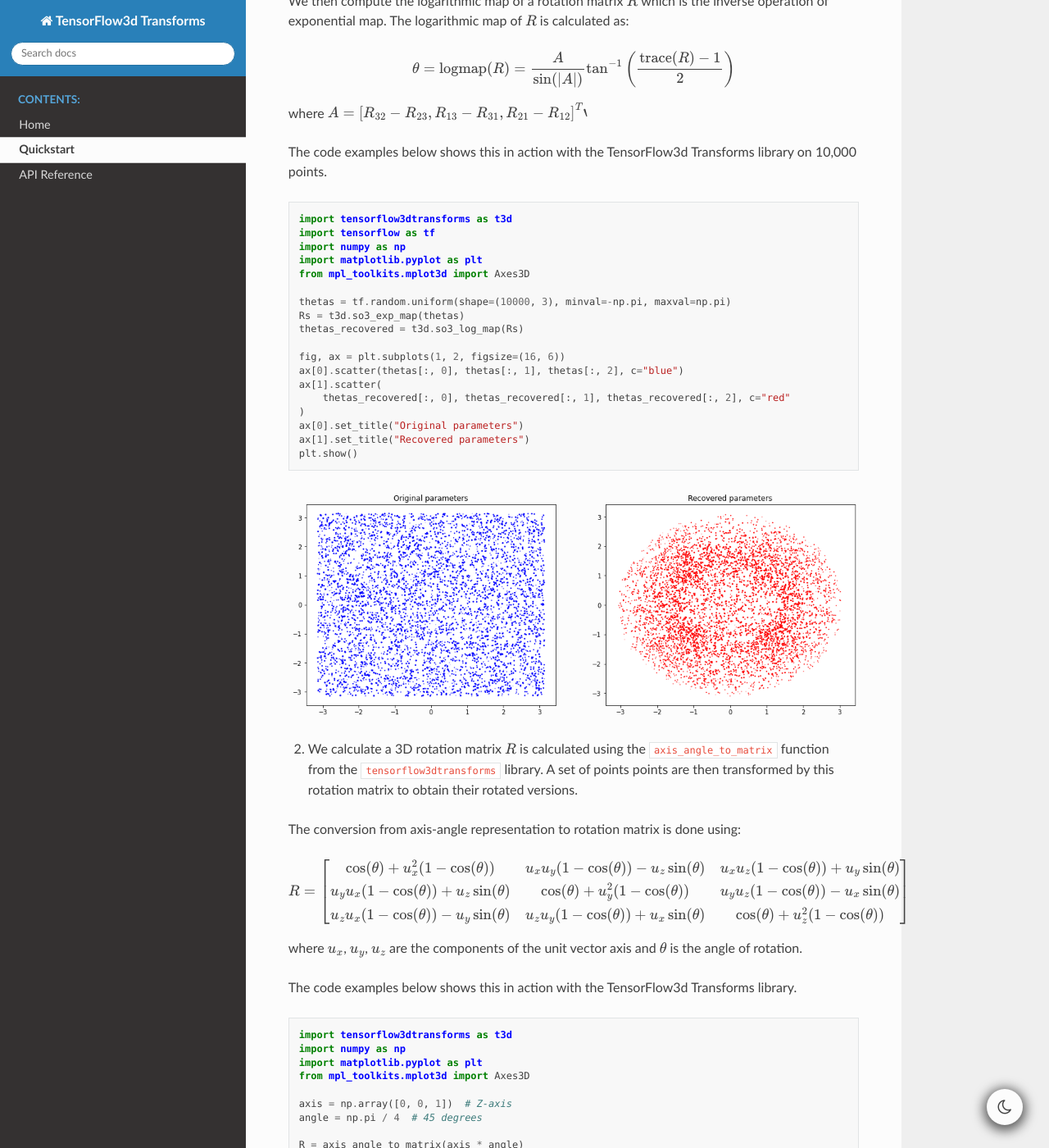
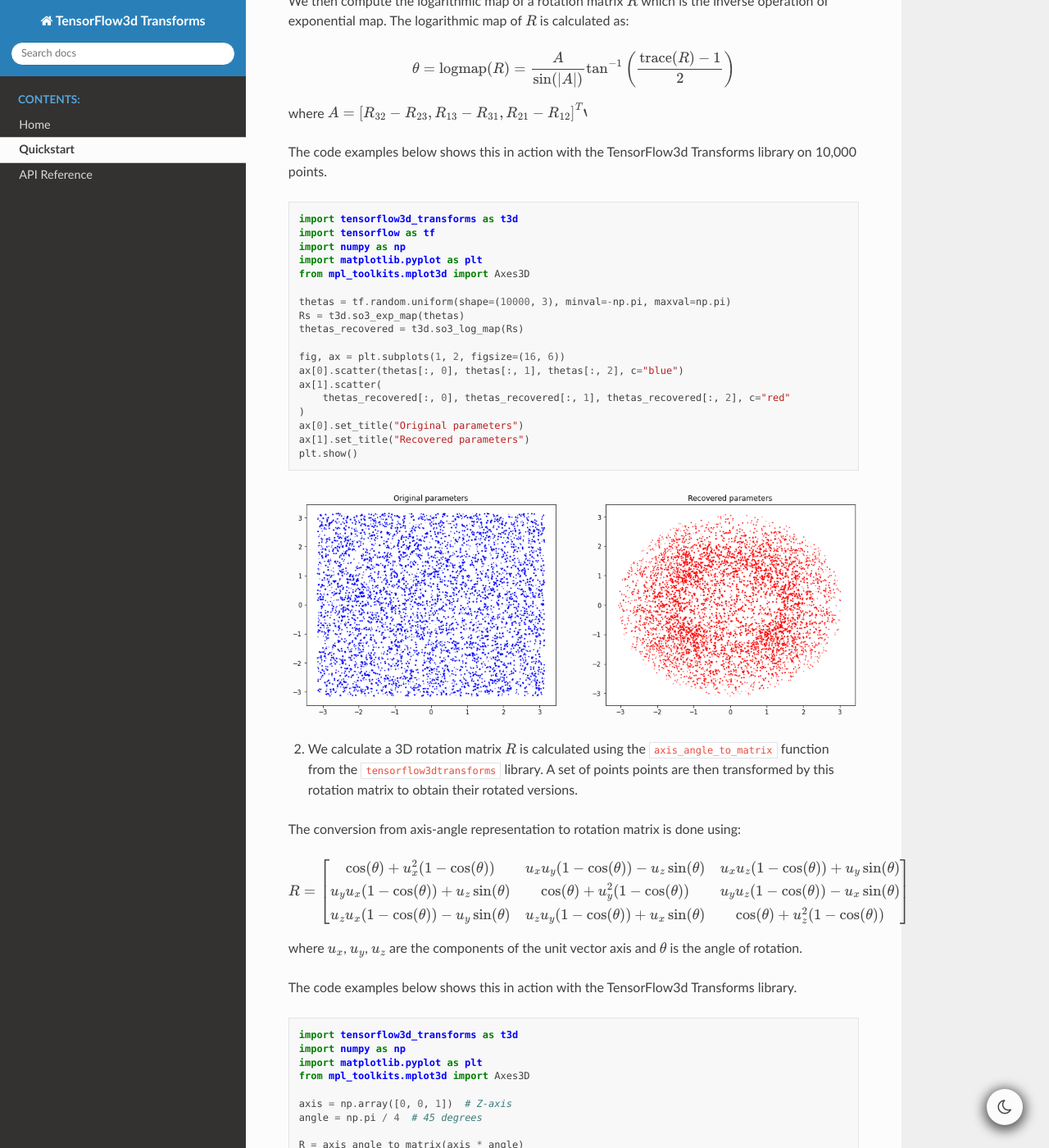
Before and after one commit to Rishit-dagli/3d-transforms, a Sphinx documentation site: the page built from docs/source/quick_start.rst, in a window 1280 px wide and 1400 px high, scrolled down 639 px. Shown: the whole window at 82% size. Built offline with Sphinx 7.4.7 and the Read the Docs theme 2.0.0, drawn with Linux system fonts in a browser that asks for light colours; some of the changed text lies outside the part shown.

Commit message:
Fix typos

```diff
--- a/docs/source/quick_start.rst
+++ b/docs/source/quick_start.rst
@@ -31,7 +31,7 @@ The code examples below shows this in action with the TensorFlow3d Transforms li
 
 .. code-block:: python
 
-    import tensorflow3dtransforms as t3d
+    import tensorflow3d_transforms as t3d
     import tensorflow as tf
     import numpy as np
     import matplotlib.pyplot as plt
@@ -67,7 +67,7 @@ The code examples below shows this in action with the TensorFlow3d Transforms li
 
 .. code-block:: python
 
-    import tensorflow3dtransforms as t3d
+    import tensorflow3d_transforms as t3d
     import numpy as np
     import matplotlib.pyplot as plt
     from mpl_toolkits.mplot3d import Axes3D
@@ -106,7 +106,7 @@ The code examples below shows this in action with the TensorFlow3d Transforms li
 
 .. code-block:: python
 
-    import tensorflow3dtransforms as t3d
+    import tensorflow3d_transforms as t3d
     import numpy as np
     import matplotlib.pyplot as plt
 
```
